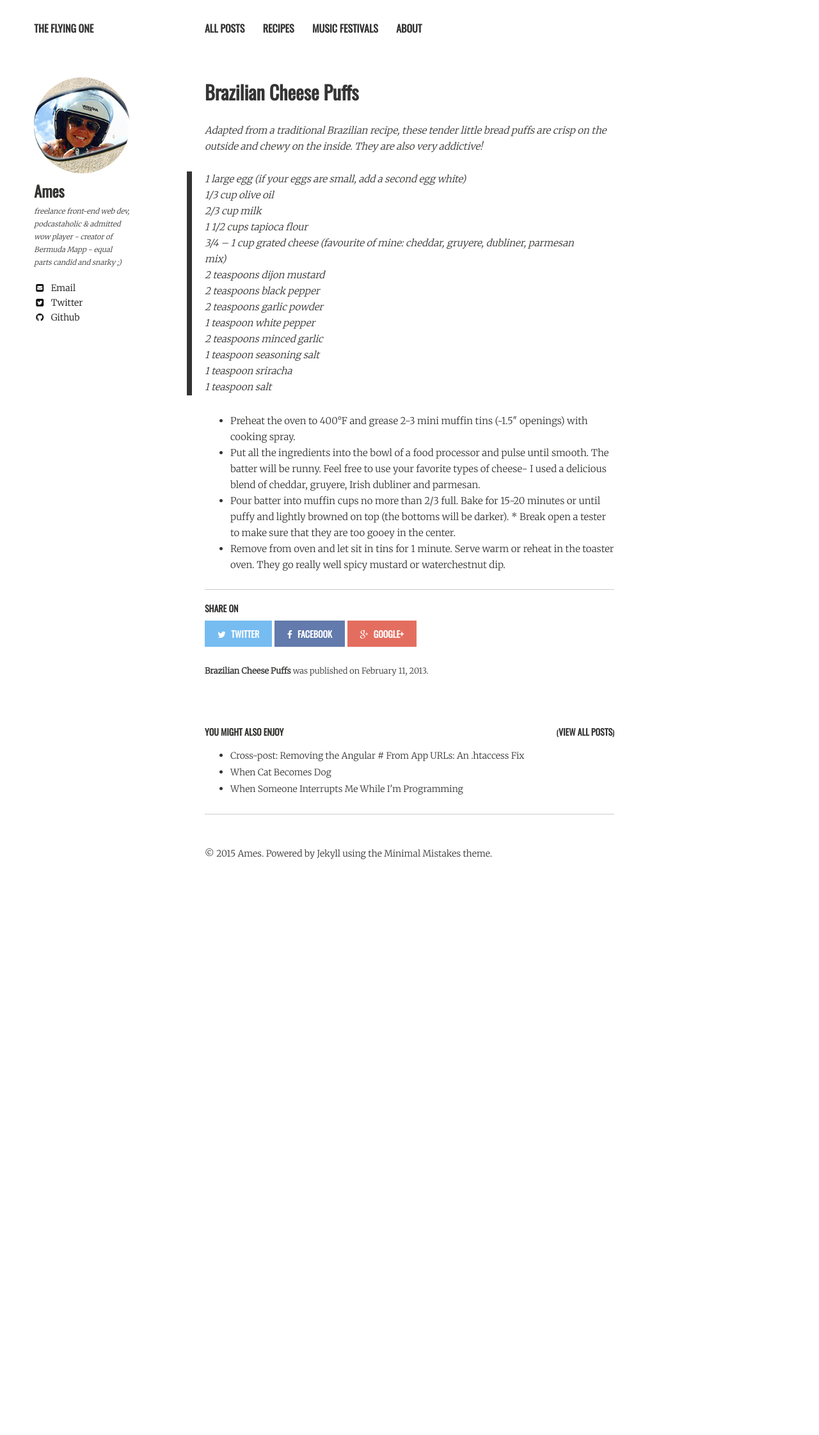
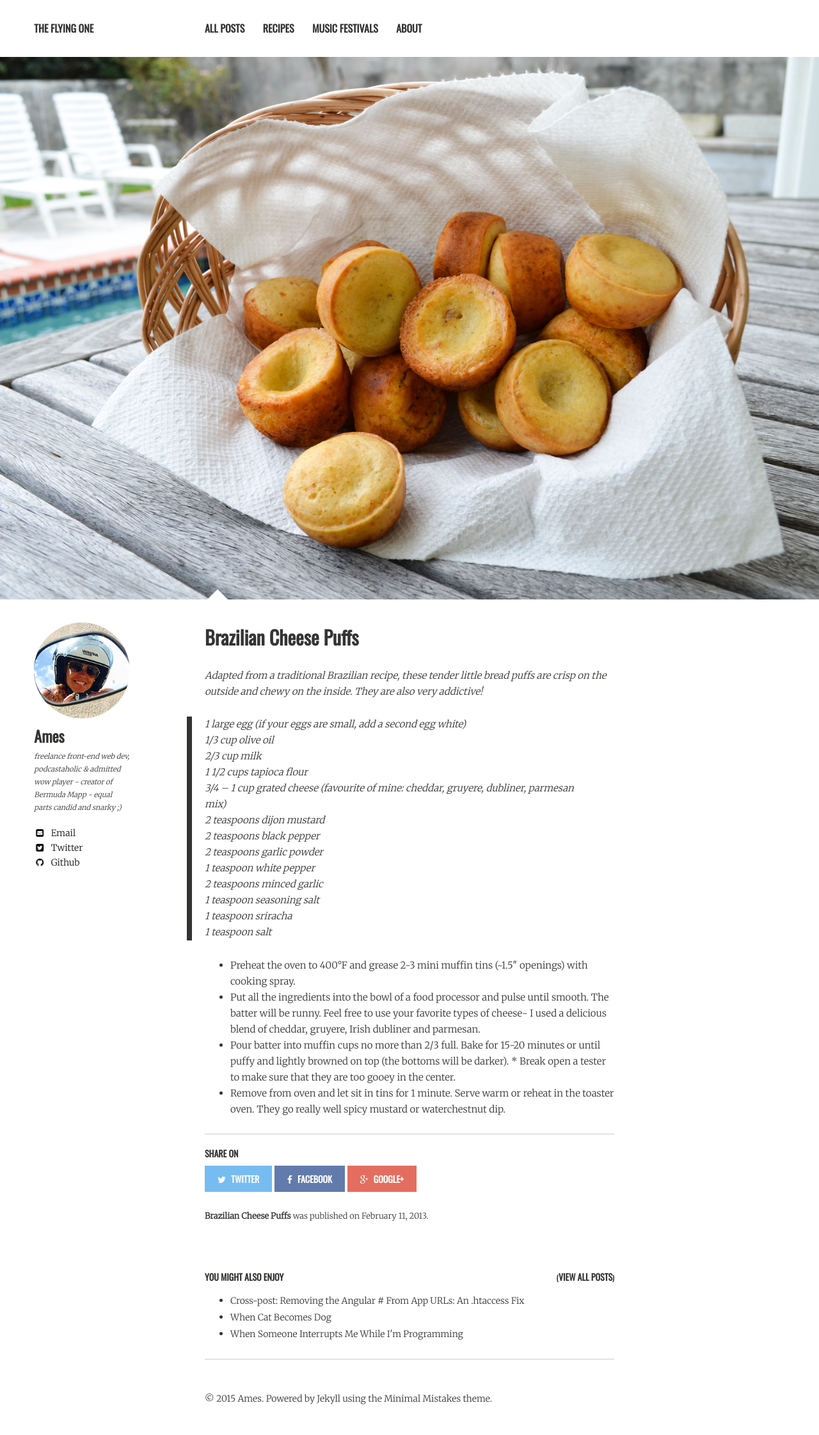
Before and after one commit to amypeniston/blog, a Jekyll site: the page built from _posts/2013-02-11-brazilian-cheese-puffs.markdown, in a window 1280 px wide. Shown: the whole page at 64% size. Built offline with Jekyll 4.4.1, drawn with Linux system fonts in a browser that asks for light colours; nearby versions of some CDN libraries; before the commit the page ends 1391 px from its top, so only the background shows below that.

Commit message:
add photo to cheese puffs recipe

```diff
--- a/_posts/2013-02-11-brazilian-cheese-puffs.markdown
+++ b/_posts/2013-02-11-brazilian-cheese-puffs.markdown
@@ -1,6 +1,8 @@
 ---
 layout: post
 title: Brazilian Cheese Puffs
+image:
+  feature: 2015/08/cheese_puffs.jpg
 date: '2013-02-11 03:21:00'
 ---
 
```
Also changed, not shown: images/2015/08/cheese_puffs.jpg (added).
